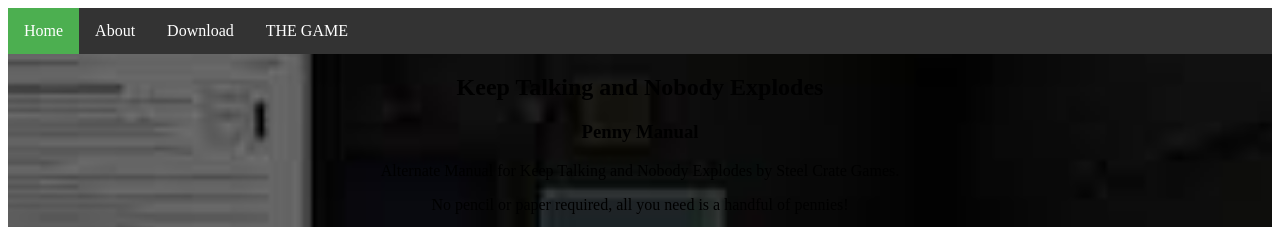
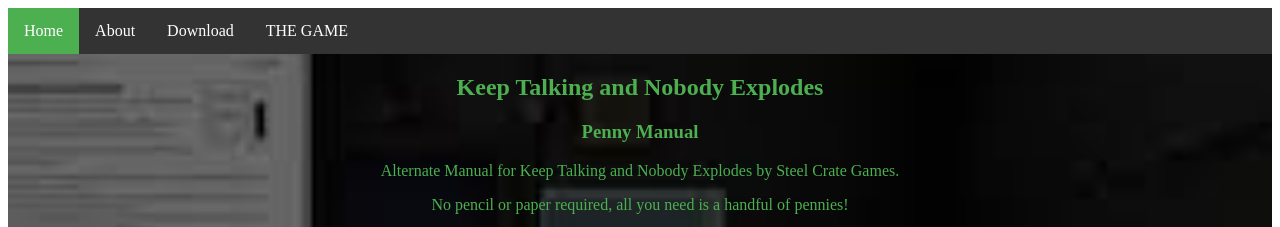
Before and after one commit to SidTSN/pennymanual, a plain HTML site: page index.html in a window 1280 px wide. Shown: the top 227 px of the page. Drawn offline with Linux system fonts and the light colour scheme; grey boxes are pictures that could not be loaded.

Commit message:
Update index.html

```diff
--- a/index.html
+++ b/index.html
@@ -47,6 +47,9 @@
     background-repeat: no-repeat;
     background-size: cover;
 }
+h2, h3, p {
+    color: #4CAF50;
+}
 </style>
 </head>
 <body>
```
